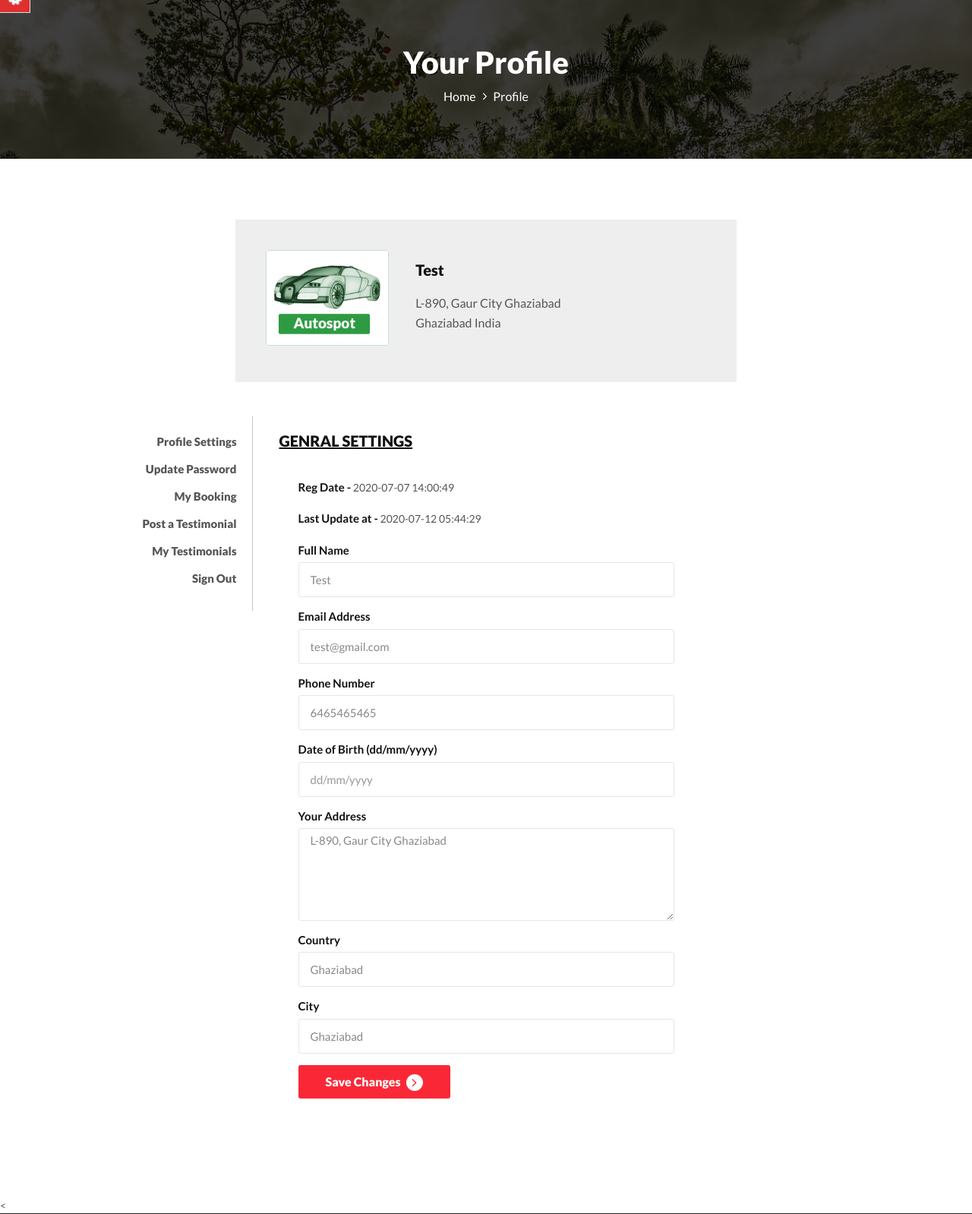
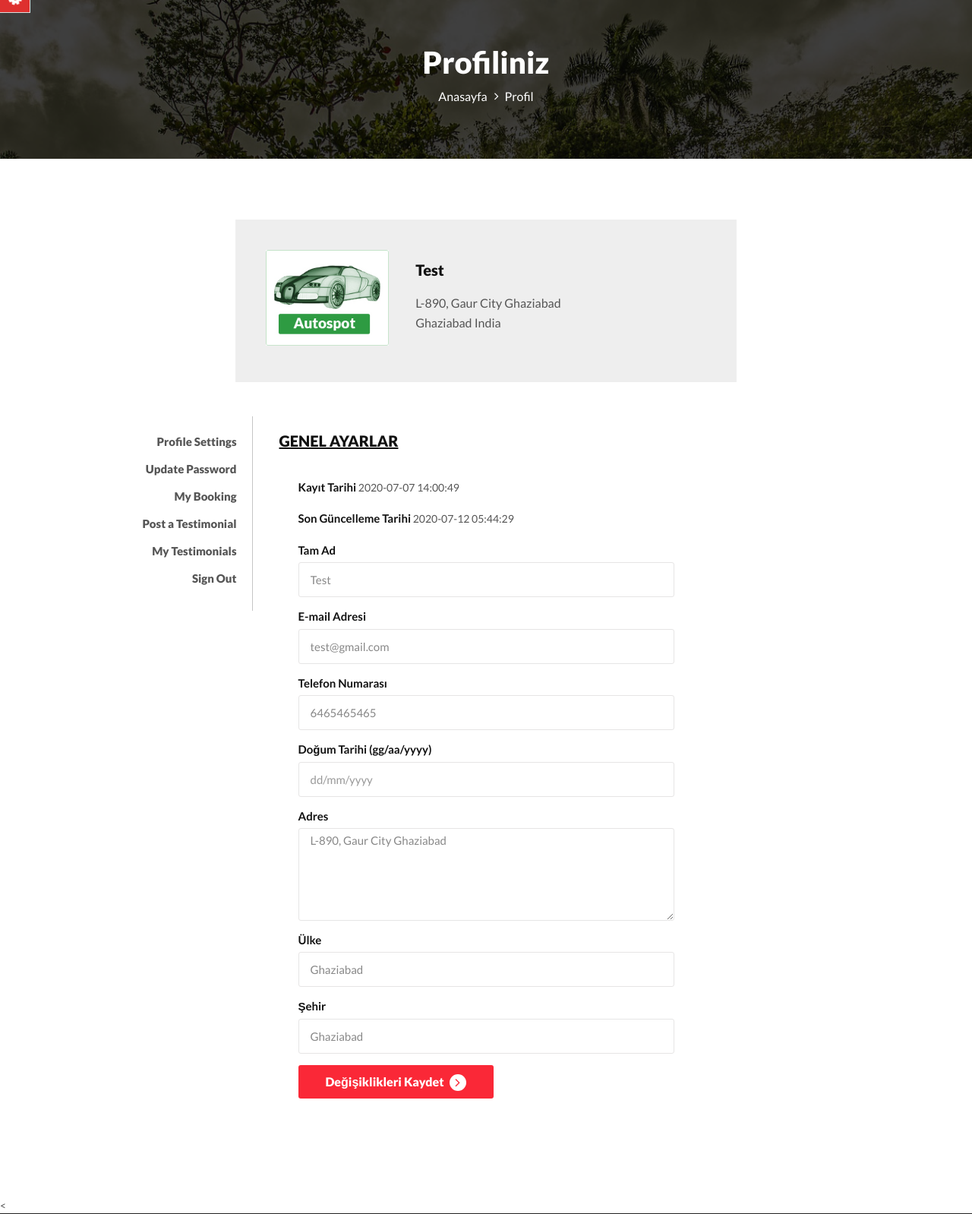
Before and after one commit to bbozkurtyusuf/bozkurt-car-rental, a PHP site: page /profile.php in a window 1280 px wide. Shown: the part 173-1771 px from the top of the page at 76% size. Run offline with PHP 8.4, Linux system fonts and the light colour scheme; a user stored in the database is signed in; data comes from the database, SQL or seed files in the repository; data that the repository does not hold is empty.

Commit message:
profile.php translate edildi

```diff
--- a/contact-us.php
+++ b/contact-us.php
@@ -124,7 +124,7 @@ $error="Something went wrong. Please try again";
               <input type="text" name="fullname" class="form-control white_bg" id="fullname" required>
             </div>
             <div class="form-group">
-              <label class="control-label">E-mail Adres <span>*</span></label>
+              <label class="control-label">E-mail Adresi <span>*</span></label>
               <input type="email" name="email" class="form-control white_bg" id="emailaddress" required>
             </div>
             <div class="form-group">
--- a/profile.php
+++ b/profile.php
@@ -34,7 +34,7 @@ $msg="Profile Updated Successfully";
 <html lang="en">
 <head>
 
-<title>Car Rental Portal | My Profile</title>
+<title> Araç Kiralama Portalı | Profilim</title>
 <!--Bootstrap -->
 <link rel="stylesheet" href="assets/css/bootstrap.min.css" type="text/css">
 <!--Custome Style -->
@@ -96,11 +96,11 @@ $msg="Profile Updated Successfully";
   <div class="container">
     <div class="page-header_wrap">
       <div class="page-heading">
-        <h1>Your Profile</h1>
+        <h1>Profiliniz</h1>
       </div>
       <ul class="coustom-breadcrumb">
-        <li><a href="#">Home</a></li>
-        <li>Profile</li>
+        <li><a href="#">Anasayfa</a></li>
+        <li>Profil</li>
       </ul>
     </div>
   </div>
@@ -140,52 +140,52 @@ foreach($results as $result)
         <?php include('includes/sidebar.php');?>
       <div class="col-md-6 col-sm-8">
         <div class="profile_wrap">
-          <h5 class="uppercase underline">Genral Settings</h5>
+          <h5 class="uppercase underline"> Genel Ayarlar</h5>
           <?php
          if($msg){?><div class="succWrap"><strong>SUCCESS</strong>:<?php echo htmlentities($msg); ?> </div><?php }?>
           <form  method="post">
            <div class="form-group">
-              <label class="control-label">Reg Date -</label>
+              <label class="control-label">Kayıt Tarihi</label>
              <?php echo htmlentities($result->RegDate);?>
             </div>
              <?php if($result->UpdationDate!=""){?>
             <div class="form-group">
-              <label class="control-label">Last Update at  -</label>
+              <label class="control-label">Son Güncelleme Tarihi</label>
              <?php echo htmlentities($result->UpdationDate);?>
             </div>
             <?php } ?>
             <div class="form-group">
-              <label class="control-label">Full Name</label>
+              <label class="control-label">Tam Ad</label>
               <input class="form-control white_bg" name="fullname" value="<?php echo htmlentities($result->FullName);?>" id="fullname" type="text"  required>
             </div>
             <div class="form-group">
-              <label class="control-label">Email Address</label>
+              <label class="control-label">E-mail Adresi</label>
               <input class="form-control white_bg" value="<?php echo htmlentities($result->EmailId);?>" name="emailid" id="email" type="email" required readonly>
             </div>
             <div class="form-group">
-              <label class="control-label">Phone Number</label>
+              <label class="control-label">Telefon Numarası</label>
               <input class="form-control white_bg" name="mobilenumber" value="<?php echo htmlentities($result->ContactNo);?>" id="phone-number" type="text" required>
             </div>
             <div class="form-group">
-              <label class="control-label">Date of Birth&nbsp;(dd/mm/yyyy)</label>
+              <label class="control-label">Doğum Tarihi&nbsp;(gg/aa/yyyy)</label>
               <input class="form-control white_bg" value="<?php echo htmlentities($result->dob);?>" name="dob" placeholder="dd/mm/yyyy" id="birth-date" type="text" >
             </div>
             <div class="form-group">
-              <label class="control-label">Your Address</label>
+              <label class="control-label">Adres</label>
               <textarea class="form-control white_bg" name="address" rows="4" ><?php echo htmlentities($result->Address);?></textarea>
             </div>
             <div class="form-group">
-              <label class="control-label">Country</label>
+              <label class="control-label">Ülke</label>
               <input class="form-control white_bg"  id="country" name="country" value="<?php echo htmlentities($result->City);?>" type="text">
             </div>
             <div class="form-group">
-              <label class="control-label">City</label>
+              <label class="control-label">Şehir</label>
               <input class="form-control white_bg" id="city" name="city" value="<?php echo htmlentities($result->City);?>" type="text">
             </div>
             <?php }} ?>
 
             <div class="form-group">
-              <button type="submit" name="updateprofile" class="btn">Save Changes <span class="angle_arrow"><i class="fa fa-angle-right" aria-hidden="true"></i></span></button>
+              <button type="submit" name="updateprofile" class="btn">Değişiklikleri Kaydet <span class="angle_arrow"><i class="fa fa-angle-right" aria-hidden="true"></i></span></button>
             </div>
           </form>
         </div>
```
